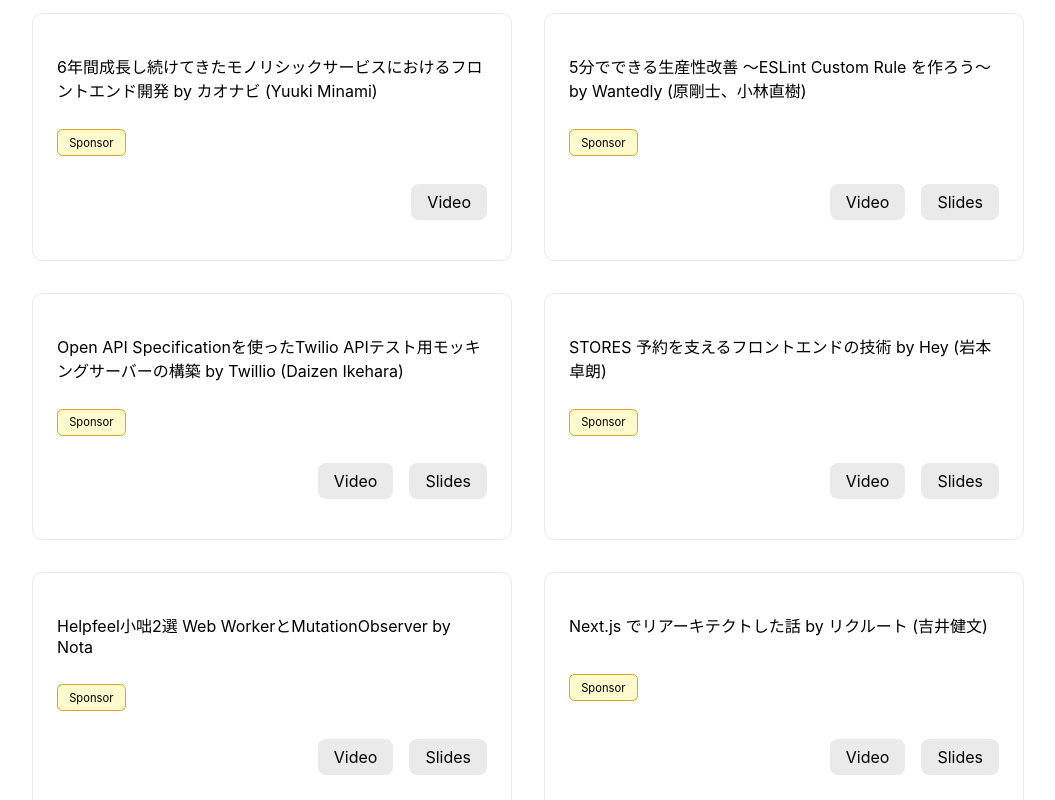
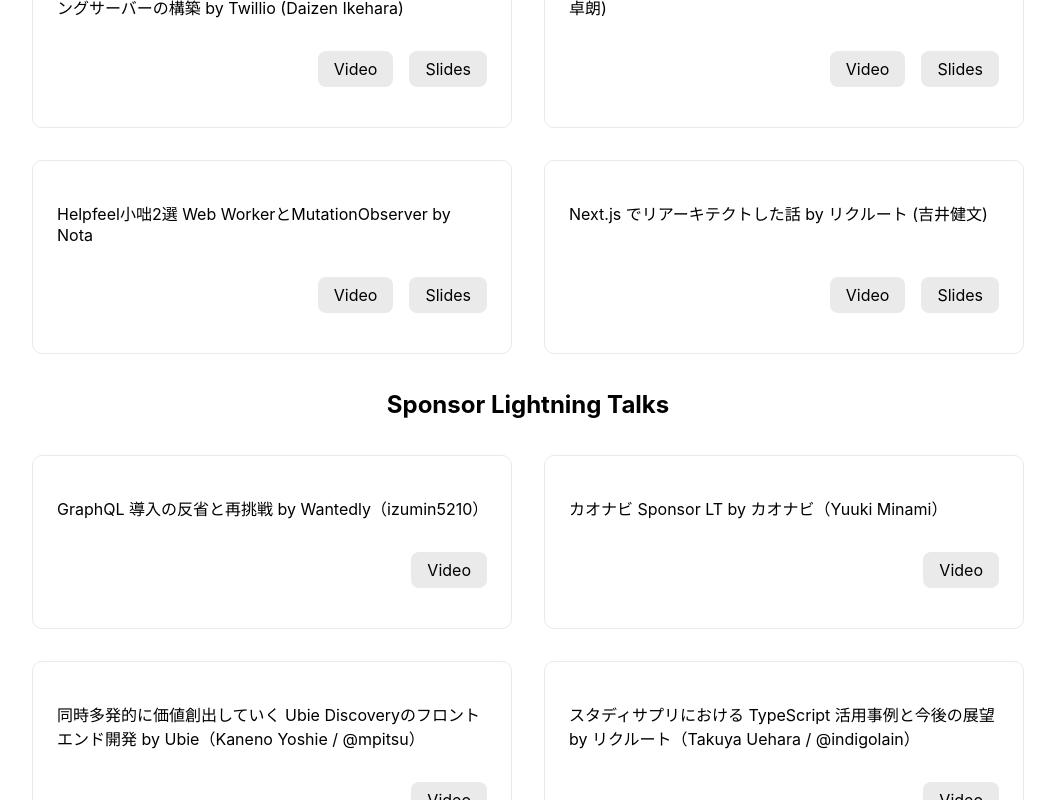
Before and after one commit to vzvu3k6k/jsconfjp2021-unofficial-index, a Next.js app: page / in a window 1280 px wide. Shown: the part 3900-4700 px from the top of the page, without its empty margins (112-1167 px from the left). Built offline with nearby package versions, Linux system fonts and the light colour scheme.

Commit message:
スポンサーバッジを消す

```diff
--- a/components/Talk.jsx
+++ b/components/Talk.jsx
@@ -12,10 +12,6 @@
   return (
     <section className={styles.card}>
       <h1>{permalink ? <a href={permalink}>{title}</a> : title}</h1>
-
-      <ul className={styles.badges}>
-        {sponsor && <li className={styles.badge_sponsor}>Sponsor</li>}
-      </ul>
 
       <ul className={styles.resources}>
         {videoId && (
--- a/styles/Talk.module.css
+++ b/styles/Talk.module.css
@@ -28,21 +28,6 @@
   color: #0070f3;
 }
 
-.badges {
-  display: flex;
-  padding: 0;
-  list-style: none;
-  justify-content: start;
-  font-size: 70%;
-}
-
-.badge_sponsor {
-  background-color: lemonchiffon;
-  padding: 0.5em 1em;
-  border: 1px solid goldenrod;
-  border-radius: 0.5em;
-}
-
 .resources {
   display: flex;
   padding: 0;
```
